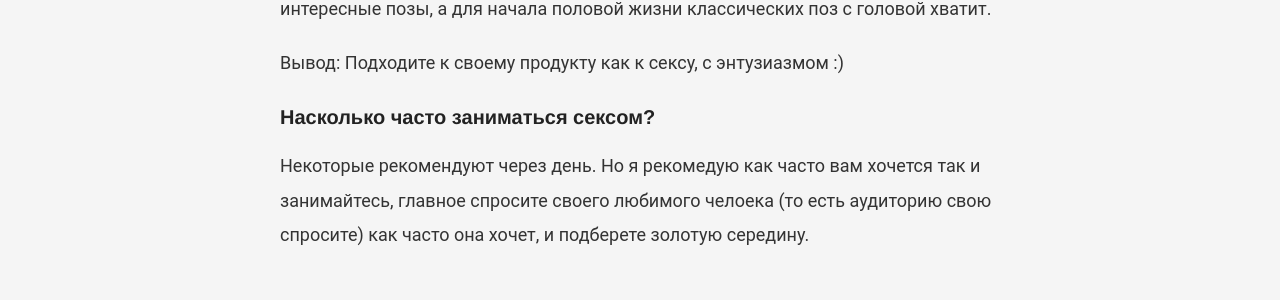
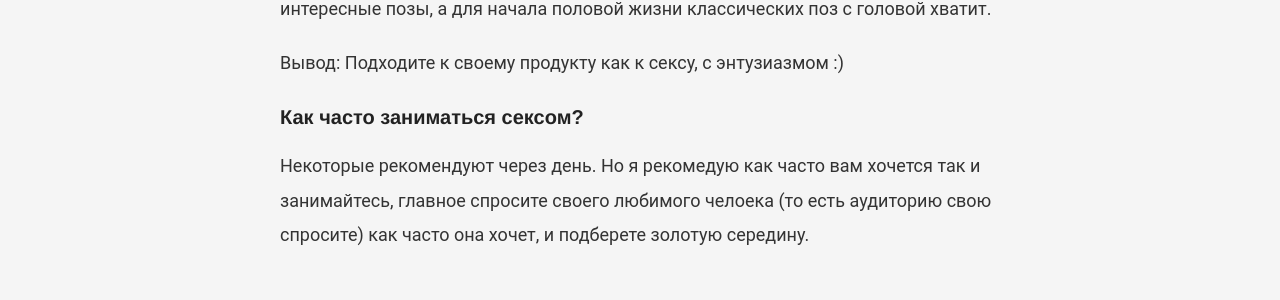
Before and after one commit to VadymVolos/vadymvolos.github.io, a Jekyll site: the page built from _posts/digital-marketing/2017-03-01-сontent-strategy.md, in a window 1280 px wide and 900 px high, scrolled down 1879 px. Shown: the part 388-688 px from the top of the window. Built offline with Jekyll 4.4.1, drawn with Linux system fonts in a browser that asks for light colours; nearby versions of some CDN libraries; comment, search, counter and statistics services are not loaded.

Commit message:
Update 2017-03-01-сontent-strategy.md

```diff
--- a/_posts/digital-marketing/2017-03-01-сontent-strategy.md
+++ b/_posts/digital-marketing/2017-03-01-сontent-strategy.md
@@ -42,6 +42,6 @@
 
 Вывод: Подходите к своему продукту как к сексу, с энтузиазмом :)
 
-<h3>Насколько часто заниматься сексом?</h3>
+<h3>Как часто заниматься сексом?</h3>
 
 Некоторые рекомендуют через день. Но я рекомедую как часто вам хочется так и занимайтесь, главное спросите своего любимого челоека (то есть аудиторию свою спросите) как часто она хочет, и подберете золотую середину.
```
